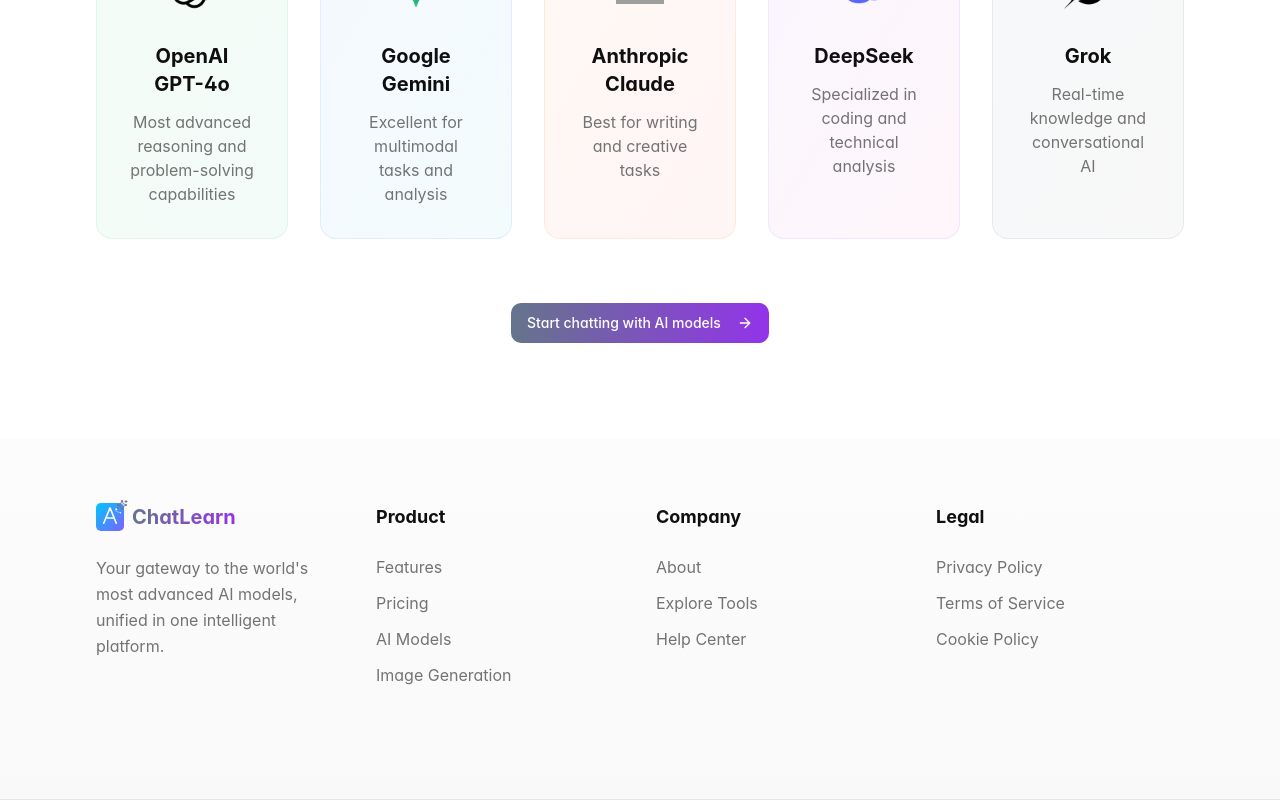
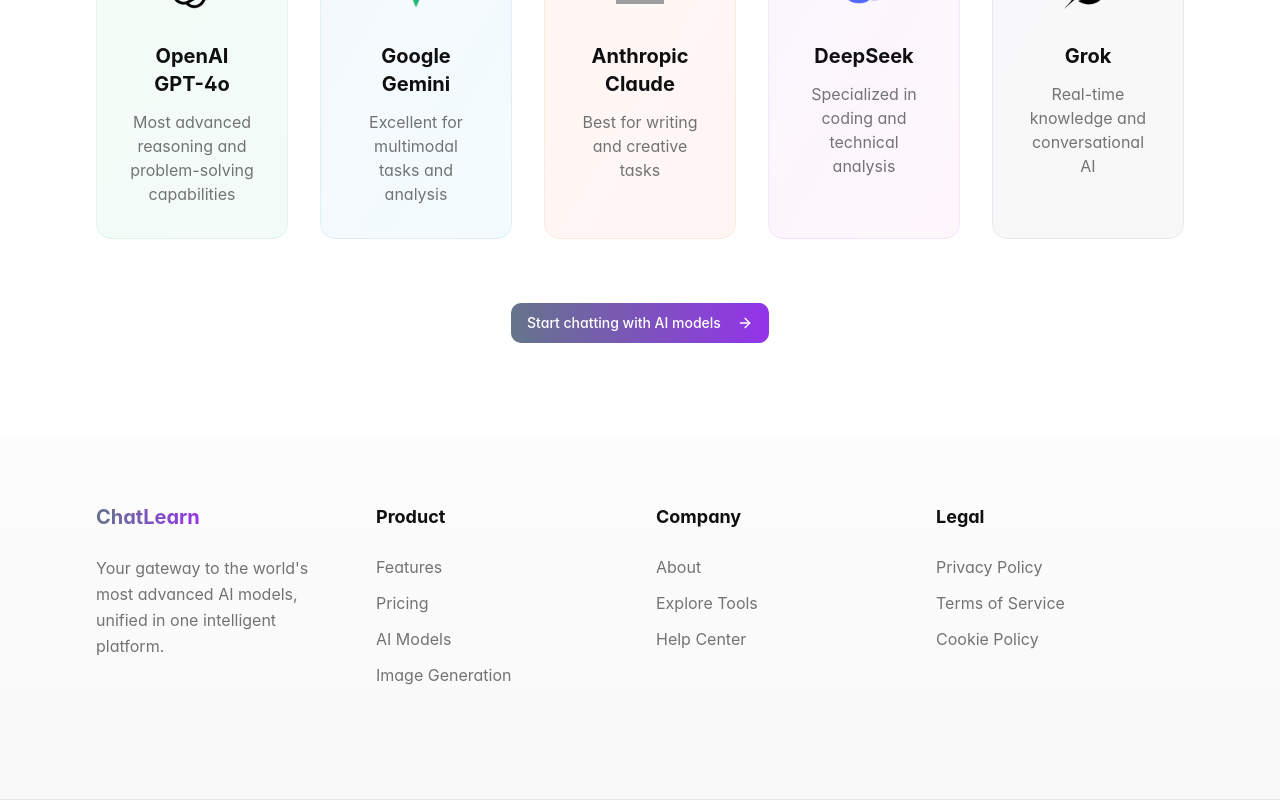
Before and after one commit to JOHNSCIFI/adam-ai-chat, a React (Vite) app: page /models in a window 1280 px wide. Shown: the part 1406-2206 px from the top of the page. Built offline with nearby package versions, Linux system fonts and the light colour scheme; grey boxes are pictures that could not be loaded.

Commit message:
Remove brand logo

```diff
--- a/src/components/ChatLearnLogo.tsx
+++ /dev/null
@@ -1,33 +0,0 @@
-import React from 'react';
-
-interface ChatLearnLogoProps {
-  className?: string;
-}
-
-const ChatLearnLogo: React.FC<ChatLearnLogoProps> = ({ className = "h-7 w-7" }) => {
-  return (
-    <svg
-      xmlns="http://www.w3.org/2000/svg"
-      viewBox="0 0 160 160"
-      className={className}
-    >
-      <defs>
-        <linearGradient id="grad1" x1="0" x2="1" y1="0" y2="1">
-          <stop offset="0%" stopColor="#00C6FF"/>
-          <stop offset="100%" stopColor="#7B61FF"/>
-        </linearGradient>
-      </defs>
-      <rect width="160" height="160" rx="28" fill="url(#grad1)"/>
-      <path d="M28 118 L24 138 L48 126 Z" fill="url(#grad1)"/>
-      <g fill="none" stroke="#fff" strokeWidth="9" strokeLinecap="round" strokeLinejoin="round">
-        <path d="M44 116 L80 28 L116 116" />
-        <path d="M60 86 L100 86" />
-      </g>
-      <circle cx="116" cy="36" r="6" fill="#fff" opacity="0.95"/>
-      <circle cx="140" cy="56" r="4" fill="#fff" opacity="0.95"/>
-      <line x1="110" y1="44" x2="136" y2="56" stroke="#fff" strokeWidth="2.5" strokeLinecap="round" opacity="0.95"/>
-    </svg>
-  );
-};
-
-export default ChatLearnLogo;
--- a/src/components/Footer.tsx
+++ b/src/components/Footer.tsx
@@ -1,7 +1,6 @@
 import React from 'react';
 import { useNavigate } from 'react-router-dom';
 import { Shield, Users, Sparkles } from 'lucide-react';
-import ChatLearnLogo from '@/components/ChatLearnLogo';
 const Footer = () => {
   const navigate = useNavigate();
   return <footer className="bg-background border-t border-border">
--- a/src/pages/Contact.tsx
+++ b/src/pages/Contact.tsx
@@ -6,7 +6,6 @@ import { Textarea } from '@/components/ui/textarea';
 import { Label } from '@/components/ui/label';
 import { Mail, MessageSquare, Phone, Sparkles, Shield, Users } from 'lucide-react';
 import SEO from '@/components/SEO';
-import ChatLearnLogo from '@/components/ChatLearnLogo';
 
 const Contact = () => {
   const navigate = useNavigate();
@@ -156,10 +155,6 @@ const Contact = () => {
           <div className="grid grid-cols-1 md:grid-cols-4 gap-8 mb-12">
             <div className="animate-fade-in">
               <div className="flex items-center space-x-2 mb-6">
-                <div className="relative">
-                  <ChatLearnLogo className="h-7 w-7" />
-                  <Sparkles className="h-3 w-3 text-primary absolute -top-1 -right-1 animate-pulse" />
-                </div>
                 <span className="text-xl font-bold bg-gradient-to-r from-primary to-purple-600 bg-clip-text text-transparent">ChatLearn</span>
               </div>
               <p className="text-muted-foreground leading-relaxed">
--- a/src/pages/Cookies.tsx
+++ b/src/pages/Cookies.tsx
@@ -5,7 +5,6 @@ import { Button } from '@/components/ui/button';
 import { Badge } from '@/components/ui/badge';
 import { DropdownMenu, DropdownMenuContent, DropdownMenuItem, DropdownMenuTrigger } from '@/components/ui/dropdown-menu';
 import { ChevronDown, Sparkles, Shield, Users } from 'lucide-react';
-import ChatLearnLogo from '@/components/ChatLearnLogo';
 export default function Cookies() {
   const navigate = useNavigate();
   const NavBar = () => <nav className="sticky top-0 z-50 w-full border-b bg-background/95 backdrop-blur supports-[backdrop-filter]:bg-background/60">
@@ -16,7 +15,6 @@ export default function Cookies() {
         <div className="grid grid-cols-1 md:grid-cols-4 gap-8 mb-8">
           <div>
             <div className="flex items-center space-x-2 mb-4">
-              <ChatLearnLogo className="h-6 w-6" />
               <span className="text-lg font-semibold text-foreground">ChatLearn</span>
             </div>
             <p className="text-muted-foreground text-sm leading-relaxed">
--- a/src/pages/Features.tsx
+++ b/src/pages/Features.tsx
@@ -3,7 +3,6 @@ import { Button } from '@/components/ui/button';
 import { Badge } from '@/components/ui/badge';
 import { DropdownMenu, DropdownMenuContent, DropdownMenuItem, DropdownMenuTrigger } from '@/components/ui/dropdown-menu';
 import { Sparkles, ChevronDown, Shield, Users, Mic, Image as ImageIcon, FileText, Bot, Globe, Zap, Target, ArrowRight, Play, Square, MicIcon } from 'lucide-react';
-import ChatLearnLogo from '@/components/ChatLearnLogo';
 import { useNavigate } from 'react-router-dom';
 import { useTheme } from '@/contexts/ThemeContext';
 import chatgptLogo from '@/assets/chatgpt-logo.png';
@@ -26,10 +25,6 @@ const Features = () => {
         <div className="grid grid-cols-1 sm:grid-cols-2 lg:grid-cols-4 gap-6 md:gap-8 mb-8 md:mb-12">
           <div className="animate-fade-in sm:col-span-2 lg:col-span-1">
             <div className="flex items-center space-x-2 mb-4 md:mb-6">
-              <div className="relative">
-                <ChatLearnLogo className="h-6 w-6 md:h-7 md:w-7" />
-                <Sparkles className="h-2.5 w-2.5 md:h-3 md:w-3 text-primary absolute -top-1 -right-1 animate-pulse" />
-              </div>
               <span className="text-lg md:text-xl font-bold bg-gradient-to-r from-primary to-purple-600 bg-clip-text text-transparent">ChatLearn</span>
             </div>
             <p className="text-sm md:text-base text-muted-foreground leading-relaxed max-w-xs">
--- a/src/pages/Home.tsx
+++ b/src/pages/Home.tsx
@@ -3,7 +3,6 @@ import { Button } from '@/components/ui/button';
 import { Accordion, AccordionContent, AccordionItem, AccordionTrigger } from '@/components/ui/accordion';
 import { Badge } from '@/components/ui/badge';
 import { Brain, Image, FileText, PenTool, Star, Users, Award, Target, Mic, Globe, Check, Shield, Clock, Sparkles, BookOpen, Code, X } from 'lucide-react';
-import ChatLearnLogo from '@/components/ChatLearnLogo';
 import { useNavigate } from 'react-router-dom';
 import { useTheme } from '@/contexts/ThemeContext';
 import SEO from '@/components/SEO';
@@ -558,10 +557,6 @@ const Home = () => {
           <div className="grid grid-cols-1 md:grid-cols-4 gap-8 mb-12">
             <div className="animate-fade-in">
               <div className="flex items-center space-x-2 mb-6">
-                <div className="relative">
-                  <ChatLearnLogo className="h-7 w-7" />
-                  <Sparkles className="h-3 w-3 text-primary absolute -top-1 -right-1 animate-pulse" />
-                </div>
                 <span className="text-xl font-bold bg-gradient-to-r from-primary to-purple-600 bg-clip-text text-transparent">ChatLearn</span>
               </div>
               <p className="text-muted-foreground leading-relaxed">
--- a/src/pages/Models.tsx
+++ b/src/pages/Models.tsx
@@ -3,7 +3,6 @@ import { Button } from '@/components/ui/button';
 import { Badge } from '@/components/ui/badge';
 import { DropdownMenu, DropdownMenuContent, DropdownMenuItem, DropdownMenuTrigger } from '@/components/ui/dropdown-menu';
 import { Sparkles, ChevronDown, Shield, Users, ChevronLeft, ChevronRight, ArrowRight } from 'lucide-react';
-import ChatLearnLogo from '@/components/ChatLearnLogo';
 import { useNavigate } from 'react-router-dom';
 import { useTheme } from '@/contexts/ThemeContext';
 import chatgptLogo from '@/assets/chatgpt-logo.png';
@@ -25,10 +24,6 @@ const Models = () => {
         <div className="grid grid-cols-1 md:grid-cols-4 gap-8 mb-12">
           <div className="animate-fade-in">
             <div className="flex items-center space-x-2 mb-6">
-              <div className="relative">
-                <ChatLearnLogo className="h-7 w-7" />
-                <Sparkles className="h-3 w-3 text-primary absolute -top-1 -right-1 animate-pulse" />
-              </div>
               <span className="text-xl font-bold bg-gradient-to-r from-primary to-purple-600 bg-clip-text text-transparent">ChatLearn</span>
             </div>
             <p className="text-muted-foreground leading-relaxed">
--- a/src/pages/Pricing.tsx
+++ b/src/pages/Pricing.tsx
@@ -3,7 +3,6 @@ import { Button } from '@/components/ui/button';
 import { Badge } from '@/components/ui/badge';
 import { DropdownMenu, DropdownMenuContent, DropdownMenuItem, DropdownMenuTrigger } from '@/components/ui/dropdown-menu';
 import { Check, Sparkles, ChevronDown, Shield, Users, X, Star, Zap, Crown } from 'lucide-react';
-import ChatLearnLogo from '@/components/ChatLearnLogo';
 import { useNavigate } from 'react-router-dom';
 import { useTheme } from '@/contexts/ThemeContext';
 const Pricing = () => {
@@ -115,10 +114,6 @@ const Pricing = () => {
         <div className="grid grid-cols-1 md:grid-cols-4 gap-8 mb-12">
           <div className="animate-fade-in">
             <div className="flex items-center space-x-2 mb-6">
-              <div className="relative">
-                <ChatLearnLogo className="h-7 w-7" />
-                <Sparkles className="h-3 w-3 text-primary absolute -top-1 -right-1 animate-pulse" />
-              </div>
               <span className="text-xl font-bold bg-gradient-to-r from-primary to-purple-600 bg-clip-text text-transparent">ChatLearn</span>
             </div>
             <p className="text-muted-foreground leading-relaxed">
--- a/src/pages/Privacy.tsx
+++ b/src/pages/Privacy.tsx
@@ -6,7 +6,6 @@ import { Badge } from '@/components/ui/badge';
 import { DropdownMenu, DropdownMenuContent, DropdownMenuItem, DropdownMenuTrigger } from '@/components/ui/dropdown-menu';
 import { ChevronDown, Sparkles, Shield, Users } from 'lucide-react';
 import { Separator } from '@/components/ui/separator';
-import ChatLearnLogo from '@/components/ChatLearnLogo';
 export default function Privacy() {
   const navigate = useNavigate();
   const NavBar = () => <nav className="sticky top-0 z-50 w-full border-b bg-background/95 backdrop-blur supports-[backdrop-filter]:bg-background/60">
@@ -17,7 +16,6 @@ export default function Privacy() {
         <div className="grid grid-cols-1 md:grid-cols-4 gap-8 mb-8">
           <div>
             <div className="flex items-center space-x-2 mb-4">
-              <ChatLearnLogo className="h-6 w-6" />
               <span className="text-lg font-semibold text-foreground">ChatLearn</span>
             </div>
             <p className="text-muted-foreground text-sm leading-relaxed">
--- a/src/pages/RefundPolicy.tsx
+++ b/src/pages/RefundPolicy.tsx
@@ -4,7 +4,6 @@ import { Card, CardContent, CardHeader, CardTitle } from '@/components/ui/card';
 import { Badge } from '@/components/ui/badge';
 import { Shield, Users } from 'lucide-react';
 import SEO from '@/components/SEO';
-import ChatLearnLogo from '@/components/ChatLearnLogo';
 
 const RefundPolicy = () => {
   const navigate = useNavigate();
@@ -80,7 +79,6 @@ const RefundPolicy = () => {
           <div className="grid grid-cols-1 md:grid-cols-4 gap-8 mb-8">
             <div>
               <div className="flex items-center space-x-2 mb-4">
-                <ChatLearnLogo className="h-6 w-6" />
                 <span className="text-lg font-semibold text-foreground">ChatLearn</span>
               </div>
               <p className="text-muted-foreground text-sm leading-relaxed">
--- a/src/pages/Terms.tsx
+++ b/src/pages/Terms.tsx
@@ -5,7 +5,6 @@ import { Button } from '@/components/ui/button';
 import { Badge } from '@/components/ui/badge';
 import { DropdownMenu, DropdownMenuContent, DropdownMenuItem, DropdownMenuTrigger } from '@/components/ui/dropdown-menu';
 import { ChevronDown, Sparkles, Shield, Users } from 'lucide-react';
-import ChatLearnLogo from '@/components/ChatLearnLogo';
 export default function Terms() {
   const navigate = useNavigate();
   const NavBar = () => <nav className="sticky top-0 z-50 w-full border-b bg-background/95 backdrop-blur supports-[backdrop-filter]:bg-background/60">
@@ -16,7 +15,6 @@ export default function Terms() {
         <div className="grid grid-cols-1 md:grid-cols-4 gap-8 mb-8">
           <div>
             <div className="flex items-center space-x-2 mb-4">
-              <ChatLearnLogo className="h-6 w-6" />
               <span className="text-lg font-semibold text-foreground">ChatLearn</span>
             </div>
             <p className="text-muted-foreground text-sm leading-relaxed">
```
